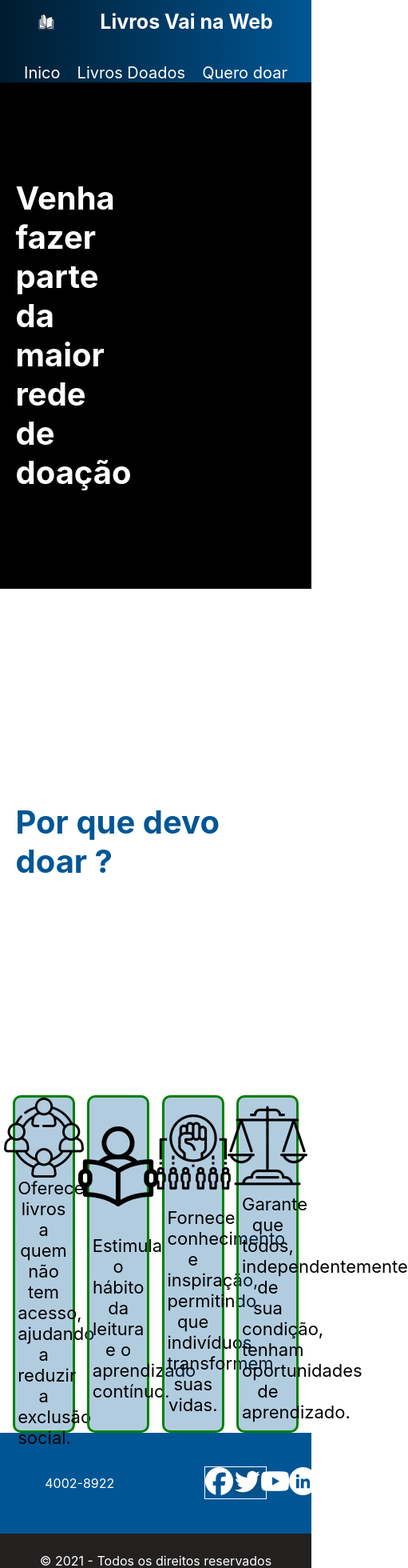
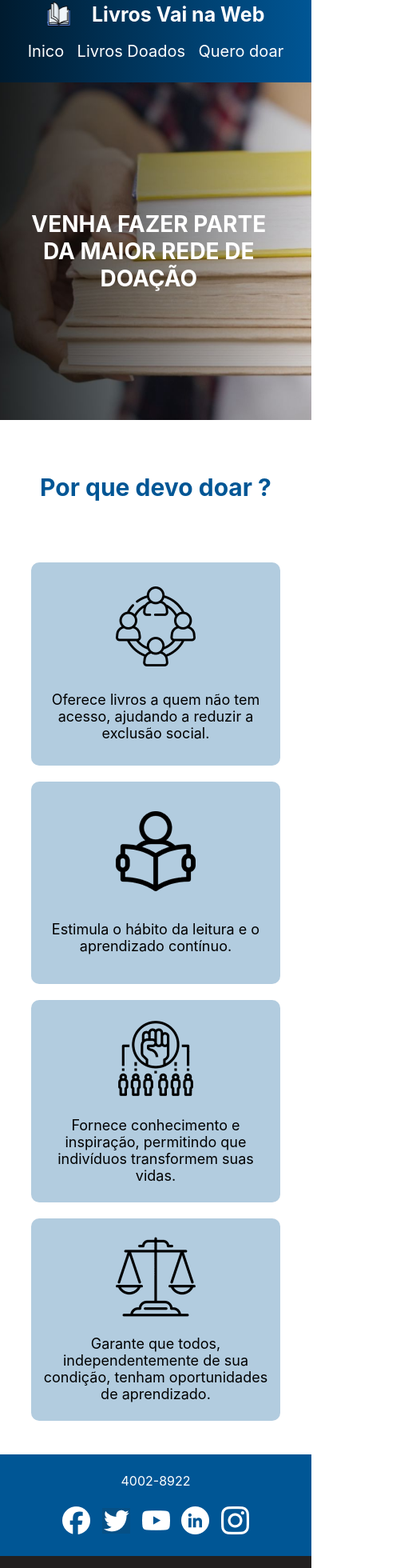
Before and after one commit to JuniorD-Isael/Livros_Vai_na_Web, a React (Vite) app: page / in a window 390 px wide. Shown: the part 24-1984 px from the top of the page at 80% size, 511 px wide, since content can reach past the window. Built offline with nearby package versions, Linux system fonts and the light colour scheme.

Commit message:
style:Projeto finalazado

```diff
--- a/src/components/footer/Footer.jsx
+++ b/src/components/footer/Footer.jsx
@@ -19,7 +19,7 @@ export default function Footer() {
                 </nav>
             </section>
             <section className={s.copyright}>
-                <p>© 2021 - Todos os direitos reservados</p>
+                <p>Layout desenvolvido pela Vai Na Web para fins educativos - 2024  </p>
             </section>
         </footer>
     )
--- a/src/components/footer/footer.module.scss
+++ b/src/components/footer/footer.module.scss
@@ -7,7 +7,6 @@
     color: #fff;
 
     nav {
-        border: solid 1px #fff;
         display: flex;
         justify-content: space-between;
         align-items: center;
@@ -24,3 +23,23 @@
     align-items: center;
     color: #fff;
 }
+
+@media (max-width: 780px) {
+    .contatosFooter {
+        width: 100%;
+        flex-direction: column;
+        justify-content: space-evenly;
+        nav {
+            width: 60%;
+        }
+    }
+
+    .copyright {
+        width: 100%;
+        p {
+            font-size: 12px;
+            width: 60%;
+            text-align: center;
+        }
+    }
+}
--- a/src/components/header/header.module.scss
+++ b/src/components/header/header.module.scss
@@ -4,16 +4,17 @@
     justify-content: space-between;
     align-items: center;
     height: 15vh;
+    padding: 2%;
 }
 
 .logoHeader {
     display: flex;
     justify-content: space-around;
     align-items: center;
-    height: 40vh;
+    width: 20%;
 
     img {
-        height: 20%;
+        width: 15%;
     }
     h1 {
         font-size: 25px;
@@ -29,6 +30,12 @@
         justify-content: space-around;
         align-items: center;
         list-style: none;
+
+        li,a {
+            &:hover {
+                color: #00ffff;
+            }
+        }
     }
 
     .link {
@@ -40,13 +47,13 @@
 
 .barraDeBusca {
     border: solid #FFF;
-    width: 30%;
+    width: 20%;
     height: 6vh;
     display: flex;
     justify-content: space-around;
     align-items: center;
-    border-radius: 10px;
-    margin-right: 5%;
+    border-radius: 20px;
+
     input {
         background-color: transparent;
         border: none;
@@ -69,9 +76,10 @@
        justify-content: space-evenly;
    }
    .logoHeader{
-        width: 90%;
+        //border: solid 5px red;
+        width: 80%;
         img {
-            height: 20%;
+            width: 10%;
         }
    }
 
--- a/src/pages/inicio/Inicio.jsx
+++ b/src/pages/inicio/Inicio.jsx
@@ -8,7 +8,7 @@ export const Inicio = () => {
     return (
         <main>
             <section className={s.primeiraSessaoInicio}>
-                <h2>Venha fazer parte da maior rede de doação</h2>
+                <h2>VENHA FAZER PARTE DA MAIOR REDE DE DOAÇÃO</h2>
             </section>
             <section className={s.porqueDoarSection}>
                 <h2>Por que devo doar ?</h2>
--- a/src/pages/inicio/inicio.module.scss
+++ b/src/pages/inicio/inicio.module.scss
@@ -19,7 +19,7 @@
     flex-direction: column;
     justify-content: space-evenly;
     align-items: center;
-    height: 75vh;
+    height: 20vh;
 
     h2 {
         font-size: 40px;
@@ -30,19 +30,18 @@
 
 .containerCards {
     display: flex;
-    height: 50vh;
+    height: 40vh;
     justify-content: space-evenly;
+    margin-bottom: 2rem;
 
     section {
         background-color: #0157944D;
-        border: solid green;
         width: 20%;
         display: flex;
         flex-direction: column;
         align-items: center;
         justify-content: space-evenly;
-        border-radius: 10px;
-
+        border-radius: 10px;;
         p {
             font-size: 22px;
             text-align: center;
@@ -50,3 +49,42 @@
         }
     }
 }
+
+
+@media (max-width: 780px) {
+    .primeiraSessaoInicio {
+        background-position: center;
+        height: 50vh;
+        width: 100%;
+
+        h2{
+            width: 90%;
+            font-size: 28px;
+            text-align: center;
+        }
+    }
+
+    .porqueDoarSection {
+        height: 20vh;
+        width: 100%;
+        h2 {
+            font-size: 30px;
+            text-align: center;
+        }
+    }
+    .containerCards {
+        height: 120%;
+        margin-bottom: 2rem;
+        flex-direction: column;
+        align-items: center;
+        section {
+            width: 80%;
+            margin: 10px;
+            height: 30vh;
+
+            p {
+                font-size: 18px;
+            }
+        }
+    }
+}
--- a/src/pages/livrosDoados/livrosDoados.module.scss
+++ b/src/pages/livrosDoados/livrosDoados.module.scss
@@ -25,7 +25,22 @@
         justify-content: space-evenly;
 
         div {
+            align-items: center;
             line-height: 1.5;
         }
     }
 }
+
+@media (max-width: 780px) {
+    .containerCards {
+        width: 100%;
+        display: flex;
+        flex-direction: column;
+        align-items: center;
+
+        section {
+            text-align: center;
+            width: 60%;
+        }
+    }
+}
--- a/src/pages/queroDoar/queroDoar.module.scss
+++ b/src/pages/queroDoar/queroDoar.module.scss
@@ -21,6 +21,7 @@ form {
     justify-content: space-evenly;
 
     div {
+
         width: 90%;
         display: flex;
         justify-content: space-around;
@@ -51,3 +52,28 @@ input {
     color: #fff;
     cursor: pointer;
 }
+
+@media (max-width: 780px) {
+    .queroDoarSection {
+        height: 100vh;
+
+        p {
+            font-size: 18px;
+            text-align: center;
+            width: 70%;
+        }
+
+        form {
+            width: 90%;
+        }
+
+        div {
+            img {
+                width: 20%
+            }
+            h2 {
+                font-size: 18px;
+            }
+        }
+    }
+}
```
